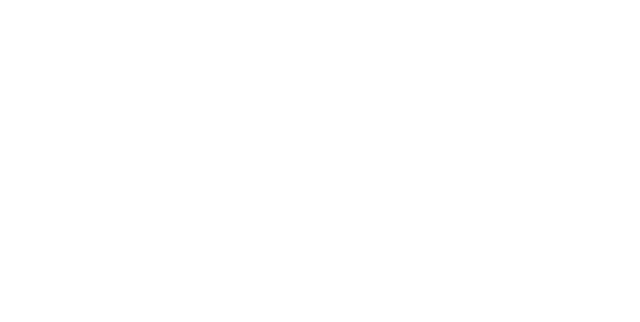
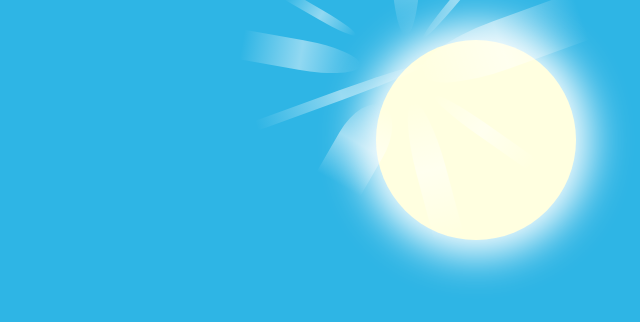
Before and after one commit to Lukixs/animated-painting, a plain HTML site: page index.html in a window 1280 px wide. Shown: the whole page, without its empty margins (640-1280 px from the left). Drawn offline with Linux system fonts and the light colour scheme.

Commit message:
testing sun beams

```diff
--- a/index.html
+++ b/index.html
@@ -4,14 +4,25 @@
     <meta charset="UTF-8" />
     <meta http-equiv="X-UA-Compatible" content="IE=edge" />
     <meta name="viewport" content="width=device-width, initial-scale=1.0" />
+    <link rel="stylesheet" href="resources/styles.css" />
     <title>Animated painting</title>
   </head>
   <body>
     <main>
       <clouds></clouds>
+      <div class="sun">
       <sun>
-        <core></core>
-        <light-beams></light-beams>
+        <beams>
+          <beam></beam>
+          <beam></beam>
+          <beam></beam>
+          <beam></beam>
+          <beam></beam>
+          <beam></beam>
+          <beam></beam>
+          <beam></beam>
+          <beam></beam>
+        </light-beams>
       </sun>
       <birds></birds>
       <ship>
--- a/resources/styles.css
+++ b/resources/styles.css
@@ -0,0 +1,127 @@
+body {
+  background-color: #2eb5e5;
+  margin: 0;
+}
+main {
+  height: 100vh;
+  width: 100vw;
+  box-sizing: border-box;
+  position: relative;
+}
+sun {
+  position: absolute;
+  top: 5vh;
+  right: 5vw;
+  width: 25vh;
+  height: 25vh;
+  border-radius: 50%;
+  background-color: lightyellow;
+  box-shadow: 0px 0px 40px 15px white;
+}
+sun beams {
+  position: absolute;
+  top: 0;
+  left: 0;
+  right: 0;
+  bottom: 0;
+  width: 25vh;
+  border-radius: 8px;
+  animation: ray_anim 120x linear infinite;
+}
+sun beams beam {
+  background: -webkit-linear-gradient(
+    top,
+    rgba(255, 255, 255, 0) 0%,
+    rgba(255, 255, 255, 0.8) 50%,
+    rgba(255, 255, 255, 0) 100%
+  );
+  background: linear-gradient(
+    top,
+    rgba(255, 255, 255, 0) 0%,
+    rgba(255, 255, 255, 0.8) 50%,
+    rgba(255, 255, 255, 0) 100%
+  );
+  /* margin-left: 10px; */
+  border-radius: 80% 80% 0 0;
+  position: absolute;
+  opacity: 0.6;
+}
+
+sun beams beam:nth-of-type(1) {
+  height: 170px;
+  width: 30px;
+  transform: rotate(180deg);
+  top: -175px;
+  left: 15px;
+}
+sun beams beam:nth-of-type(2) {
+  height: 100px;
+  width: 8px;
+  transform: rotate(220deg);
+  top: -90px;
+  left: 75px;
+}
+sun beams beam:nth-of-type(3) {
+  height: 170px;
+  width: 50px;
+  transform: rotate(250deg);
+  top: -80px;
+  left: 100px;
+}
+sun beams beam:nth-of-type(4) {
+  height: 120px;
+  width: 14px;
+  transform: rotate(305deg);
+  top: 30px;
+  left: 100px;
+}
+sun beams beam:nth-of-type(5) {
+  height: 140px;
+  width: 30px;
+  transform: rotate(-15deg);
+  top: 60px;
+  left: 40px;
+}
+sun beams beam:nth-of-type(6) {
+  height: 90px;
+  width: 50px;
+  transform: rotate(30deg);
+  top: 60px;
+  left: -40px;
+}
+sun beams beam:nth-of-type(7) {
+  height: 180px;
+  width: 10px;
+  transform: rotate(70deg);
+  top: -35px;
+  left: -40px;
+}
+sun beams beam:nth-of-type(8) {
+  height: 120px;
+  width: 30px;
+  transform: rotate(100deg);
+  top: -45px;
+  left: -90px;
+}
+sun beams beam:nth-of-type(9) {
+  height: 80px;
+  width: 10px;
+  transform: rotate(120deg);
+  top: -65px;
+  left: -60px;
+}
+sun beams beam:nth-of-type(10) {
+  height: 190px;
+  width: 23px;
+  transform: rotate(150deg);
+  top: -185px;
+  left: -60px;
+}
+@keyframes ray_anim {
+  0% {
+    transform: rotate(0deg);
+  }
+  100% {
+    transform: rotate(360deg);
+  }
+}
```
